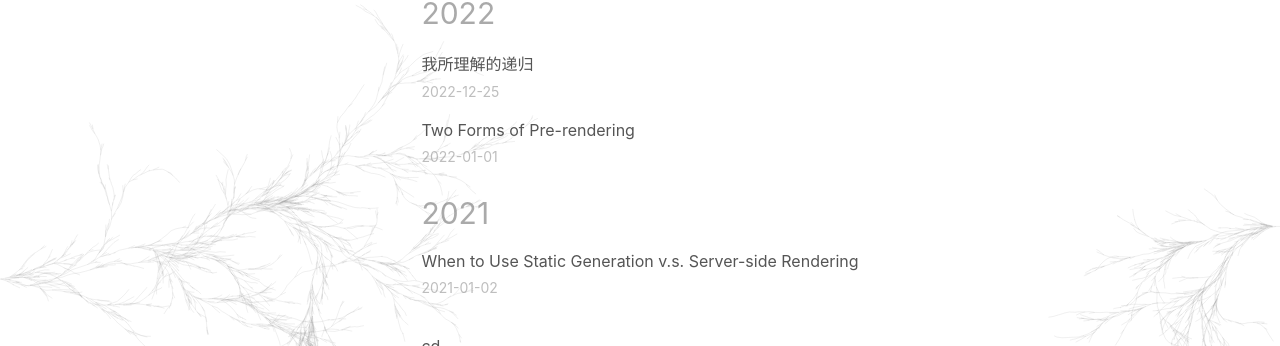
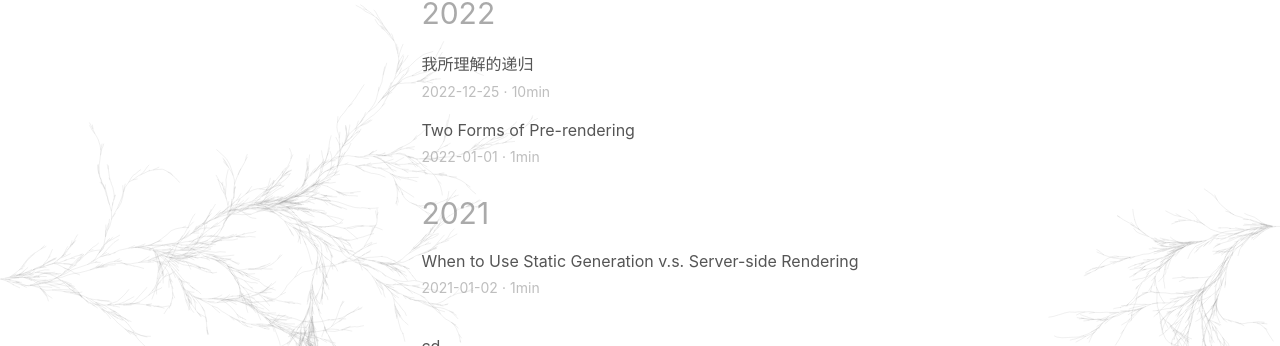
Before and after one commit to lesenelir/lesenelir.zz, a Next.js app: page /posts in a window 1280 px wide. Shown: the part 148-494 px from the top of the page. Built offline with nearby package versions, Linux system fonts and the light colour scheme.

Commit message:
feat: add posts reading duration

```diff
--- a/components/Post/content.js
+++ b/components/Post/content.js
@@ -6,6 +6,7 @@ import styles from '../../styles/posts.module.css'
 
 function Content(props) {
   const {allPosts} = props
+  console.log(allPosts)
 
   const getPostsByYear = (year) => {
     return allPosts.filter(post => post.date.includes(year))
@@ -21,6 +22,7 @@ function Content(props) {
               id={post.id}
               title={post.title}
               date={post.date}
+              duration={post.duration}
               key={post.id}
             />
           ))
@@ -32,6 +34,7 @@ function Content(props) {
               id={post.id}
               title={post.title}
               date={post.date}
+              duration={post.duration}
               key={post.id}
             />
           ))
--- a/components/Post/item.js
+++ b/components/Post/item.js
@@ -3,13 +3,13 @@ import Link from "next/link"
 import styles from '../../styles/posts.module.css'
 
 function Item(props) {
-  const {id, title, date} = props
+  const {id, title, date, duration} = props
 
   return (
     <Link href={`/posts/${id}`}>
       <div className={styles.itemContainer}>
         <p className={styles.title}>{title}</p>
-        <p className={styles.date}>{date}</p>
+        <p className={styles.date}>{date}{' '}{'⋅'}{' '}{duration}</p>
       </div>
     </Link>
   )
--- a/public/posts/pre-rendering.md
+++ b/public/posts/pre-rendering.md
@@ -1,6 +1,7 @@
 ---
 title: 'Two Forms of Pre-rendering'
 date: '2022-01-01'
+duration: '1min'
 ---
 
 Next.js has two forms of pre-rendering: **Static Generation** and **Server-side Rendering**. The difference is in **when** it generates the HTML for a page.
--- a/public/posts/recursion.md
+++ b/public/posts/recursion.md
@@ -1,6 +1,7 @@
 ---
 title: '我所理解的递归'
 date: '2022-12-25'
+duration: '10min'
 ---
 今年当我开始专注于编码的过程中，递归这种程序设计一直是我比较头疼的问题。一来说它简单，代码层面来看确实很简单；但若说它很难，从思维层面模拟整个代码执行过程又是一件相对而言比较困难的事情。所以很多人包括我在内，也很难彻底的领悟递归这种程序设计。
 
--- a/public/posts/ssg-ssr.md
+++ b/public/posts/ssg-ssr.md
@@ -1,6 +1,7 @@
 ---
 title: 'When to Use Static Generation v.s. Server-side Rendering'
 date: '2021-01-02'
+duration: '1min'
 ---
 
 We recommend using **Static Generation** (with and without data) whenever possible because your page can be built once and served by CDN, which makes it much faster than having a server render the page on every request.
--- a/styles/posts.module.css
+++ b/styles/posts.module.css
@@ -29,6 +29,13 @@
   margin-top: -8px;
 }
 
+.duration {
+  font-size: 14px;
+  color: rgba(125, 125, 125, .5);
+  transition: 0.3s;
+  margin-top: -8px;
+}
+
 .itemContainer:hover .title {
   color: var(--surfaceStrong);
 }
```
